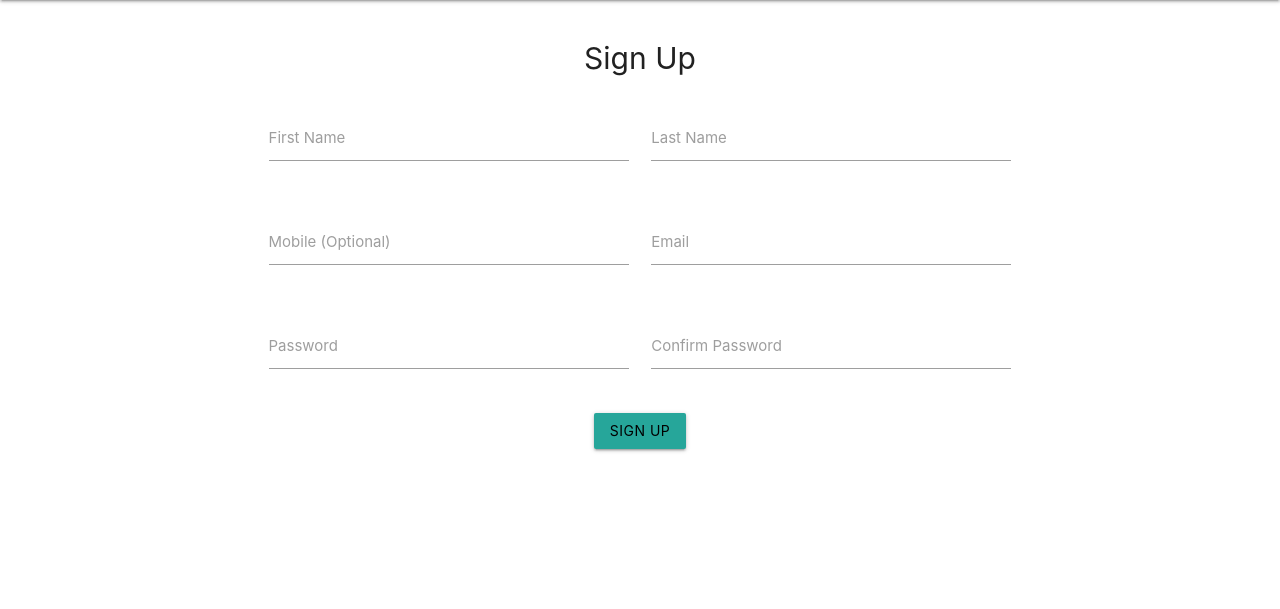
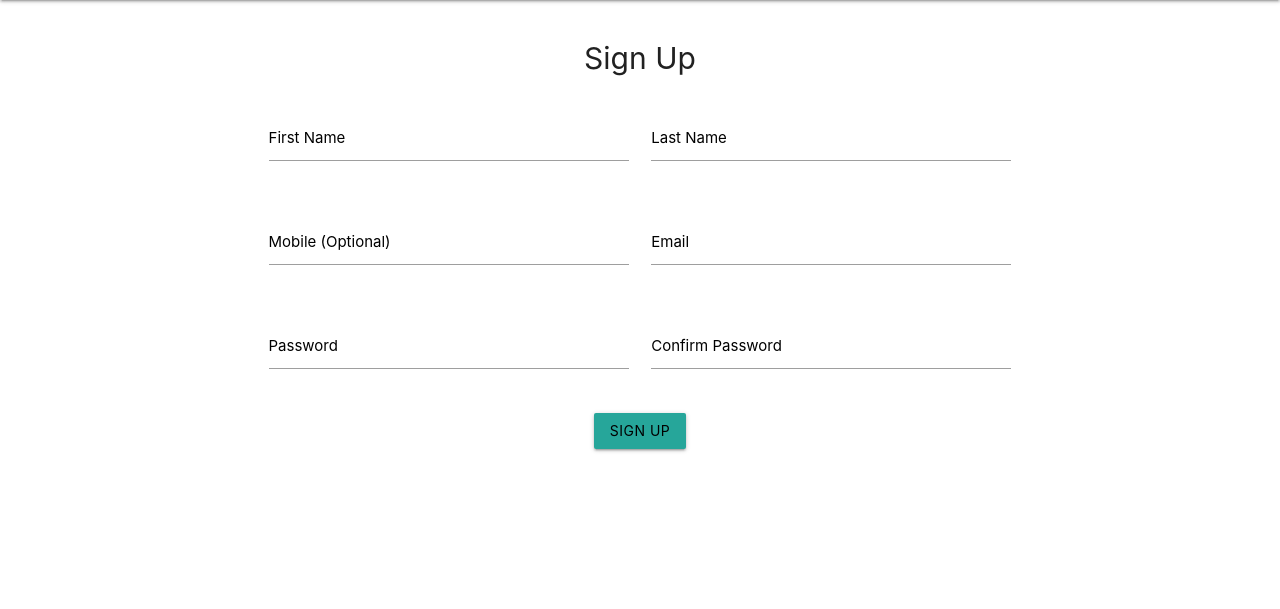
Before and after one commit to MacauleyMorgan/Project-Three, a Flask app: page /signup in a window 1280 px wide. Shown: the part 64-673 px from the top of the page. Run offline with Flask 2, Linux system fonts and the light colour scheme.

Commit message:
Minor changes to ensure compliance with semantic HTML for wave evaluation

```diff
--- a/cookbook/templates/404.html
+++ b/cookbook/templates/404.html
@@ -15,7 +15,7 @@ Error 404
 {% if current_user.is_authenticated %}
 <!-- If user is logged in -->
 <div class="container center-align">
-    <h3>Page not found!</h3>
+    <h2>Page not found!</h2>
     <br>
     <p>I'm sorry {{current_user.first_name}}, this page does not exist.</p>
     <p>If you would like to navigate back home, please use the button below</p>
--- a/cookbook/templates/signup.html
+++ b/cookbook/templates/signup.html
@@ -16,32 +16,32 @@ Sign Up
 <form class="col s12" method="POST">
     <div class="row">
         <div class="input-field col s5 offset-s1">
-            <input type="text" name="fname" class="validate" required>
-            <label class="active" for="fname">First Name</label>
+            <input id="fname" type="text" name="fname" class="validate" required>
+            <label class="active black-text" for="fname">First Name</label>
         </div>
         <div class="input-field col s5">
-            <input type="text" name="lname" class="validate" required>
-            <label class="active" for="lname">Last Name</label>
+            <input id="lname" type="text" name="lname" class="validate" required>
+            <label class="active black-text" for="lname">Last Name</label>
         </div>
     </div>
     <div class="row">
         <div class="input-field col s5 offset-s1">
-            <input type="text" name="mobile" class="validate">
-            <label class="active" for="mobile">Mobile (Optional)</label>
+            <input id="mobile" type="text" name="mobile" class="validate">
+            <label class="active black-text" for="mobile">Mobile (Optional)</label>
         </div>
         <div class="input-field col s5">
-            <input type="email" name="email" class="validate" required>
-            <label class="active" for="email">Email</label>
+            <input id="email" type="email" name="email" class="validate" required>
+            <label class="active black-text" for="email">Email</label>
         </div>
     </div>
     <div class="row">
         <div class="input-field col s5 offset-s1">
-            <input type="password" name="password1" class="validate" required>
-            <label class="active" for="password1">Password</label>
+            <input id="password1" type="password" name="password1" class="validate" required>
+            <label class="active black-text" for="password1">Password</label>
         </div>
         <div class="input-field col s5">
-            <input type="password" name="password2" class="validate" required>
-            <label class="active" for="password2">Confirm Password</label>
+            <input id="password2" type="password" name="password2" class="validate" required>
+            <label class="active black-text" for="password2">Confirm Password</label>
         </div>
     </div>
     <div class="row center-align">
```
Also changed, not shown: cookbook/templates/account.html (+4 -4 lines), cookbook/templates/login.html (+4 -4 lines).
